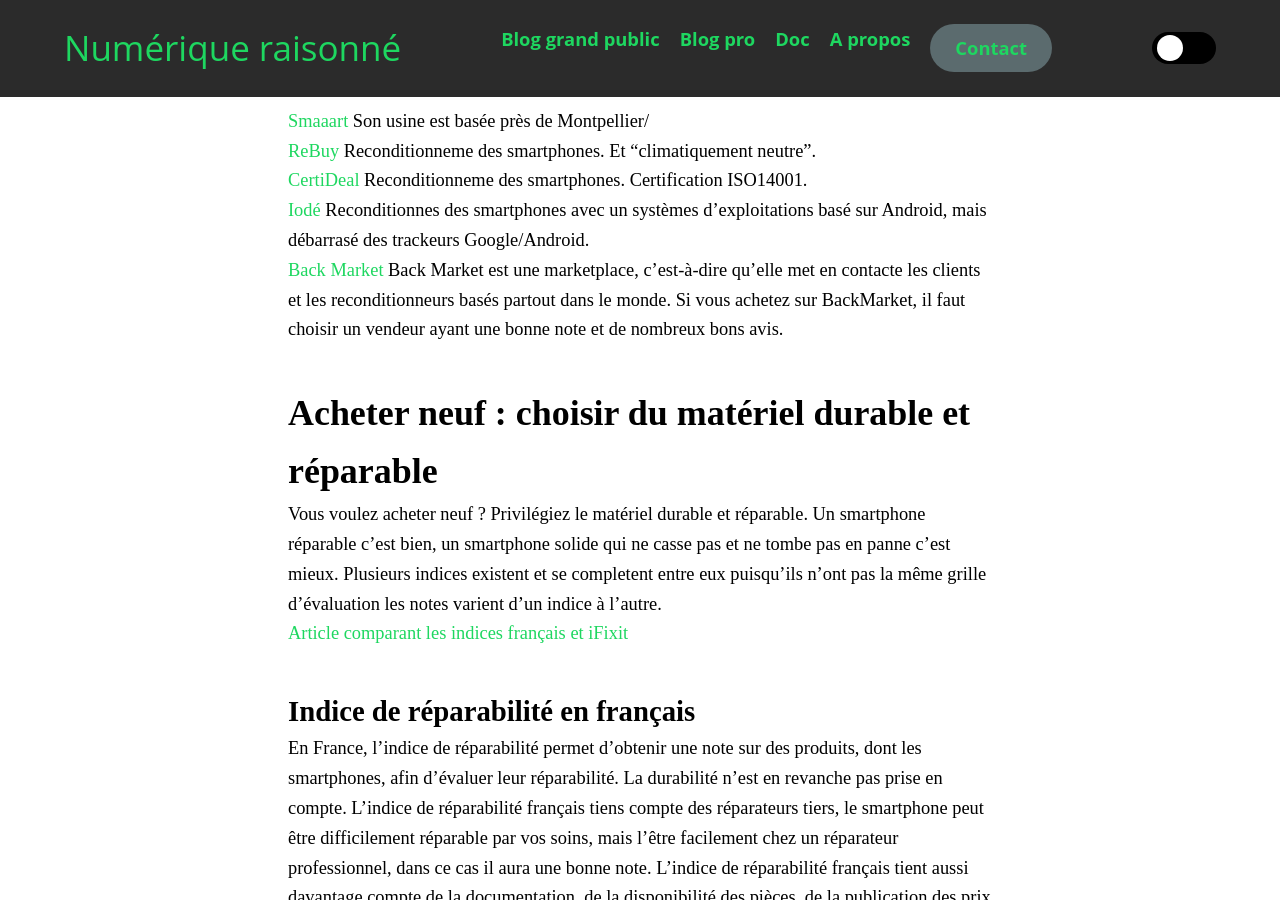
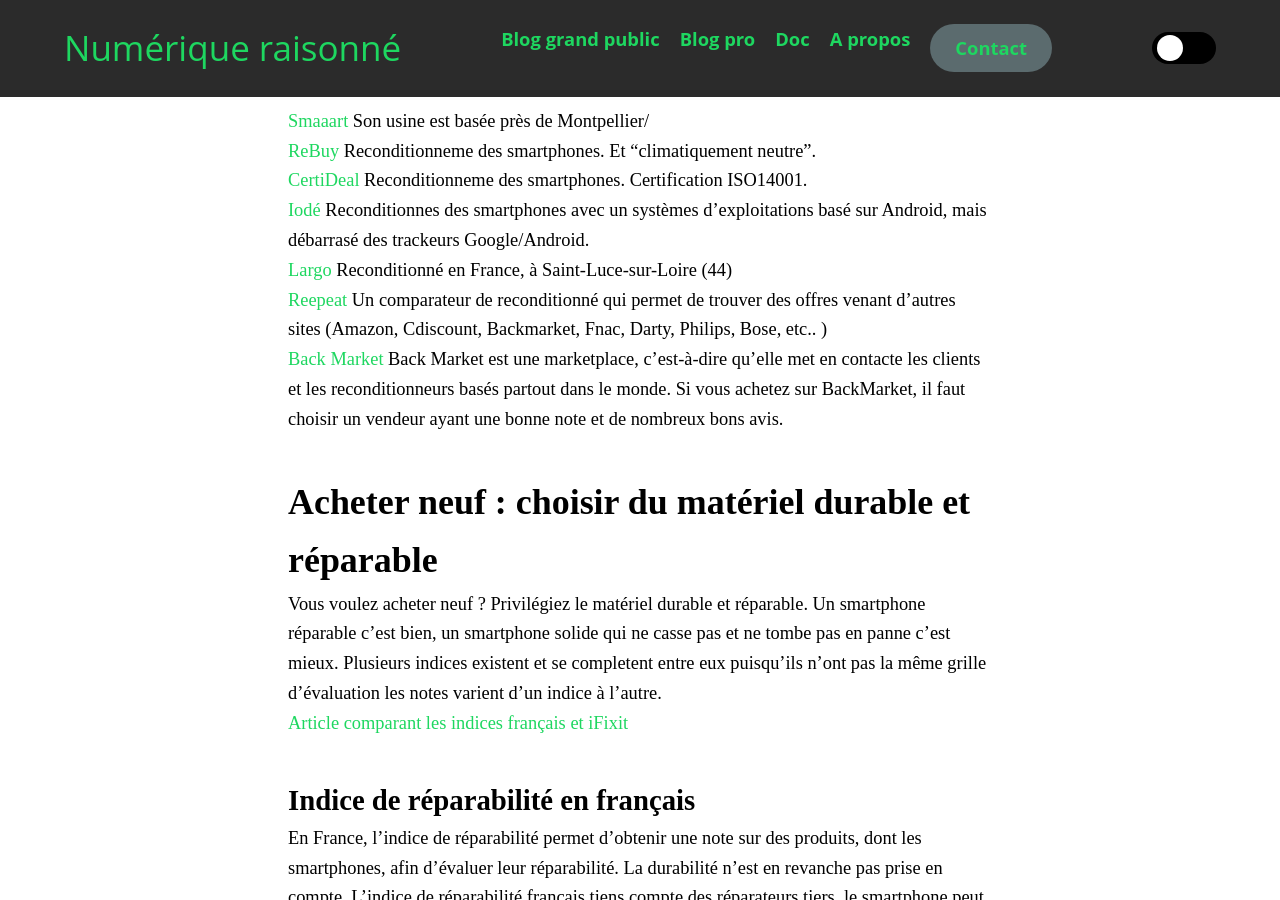
Before and after one commit to Slandais/slandais.github.io, a Jekyll site: the page built from _posts/2021-04-14-acheter-nouveau-telephone.md, in a window 1280 px wide and 900 px high, scrolled down 1623 px. Built offline with Jekyll 4.4.1, drawn with Linux system fonts in a browser that asks for light colours.

Commit message:
Update 2021-04-14-acheter-nouveau-telephone.md

```diff
--- a/_posts/2021-04-14-acheter-nouveau-telephone.md
+++ b/_posts/2021-04-14-acheter-nouveau-telephone.md
@@ -43,6 +43,8 @@
 * [ReBuy](https://www.rebuy.fr/) Reconditionneme des smartphones. Et "climatiquement neutre".
 * [CertiDeal](https://smaaart.fr/) Reconditionneme des smartphones. Certification ISO14001.
 * [Iodé](https://iode.tech/) Reconditionnes des smartphones avec un systèmes d'exploitations basé sur Android, mais débarrasé des trackeurs Google/Android.
+* [Largo](https://www.largo.fr/) Reconditionné en France, à Saint-Luce-sur-Loire (44)
+* [Reepeat](https://www.reepeat.fr) Un comparateur de reconditionné qui permet de trouver des offres venant d'autres sites (Amazon, Cdiscount, Backmarket, Fnac, Darty, Philips, Bose, etc.. )
 * [Back Market](https://www.backmarket.fr/) Back Market est une marketplace, c’est-à-dire qu'elle met en contacte les clients et les reconditionneurs basés partout dans le monde. Si vous achetez sur BackMarket, il faut choisir un vendeur ayant une bonne note et de nombreux bons avis.
 
 ## Acheter neuf : choisir du matériel durable et réparable
```
